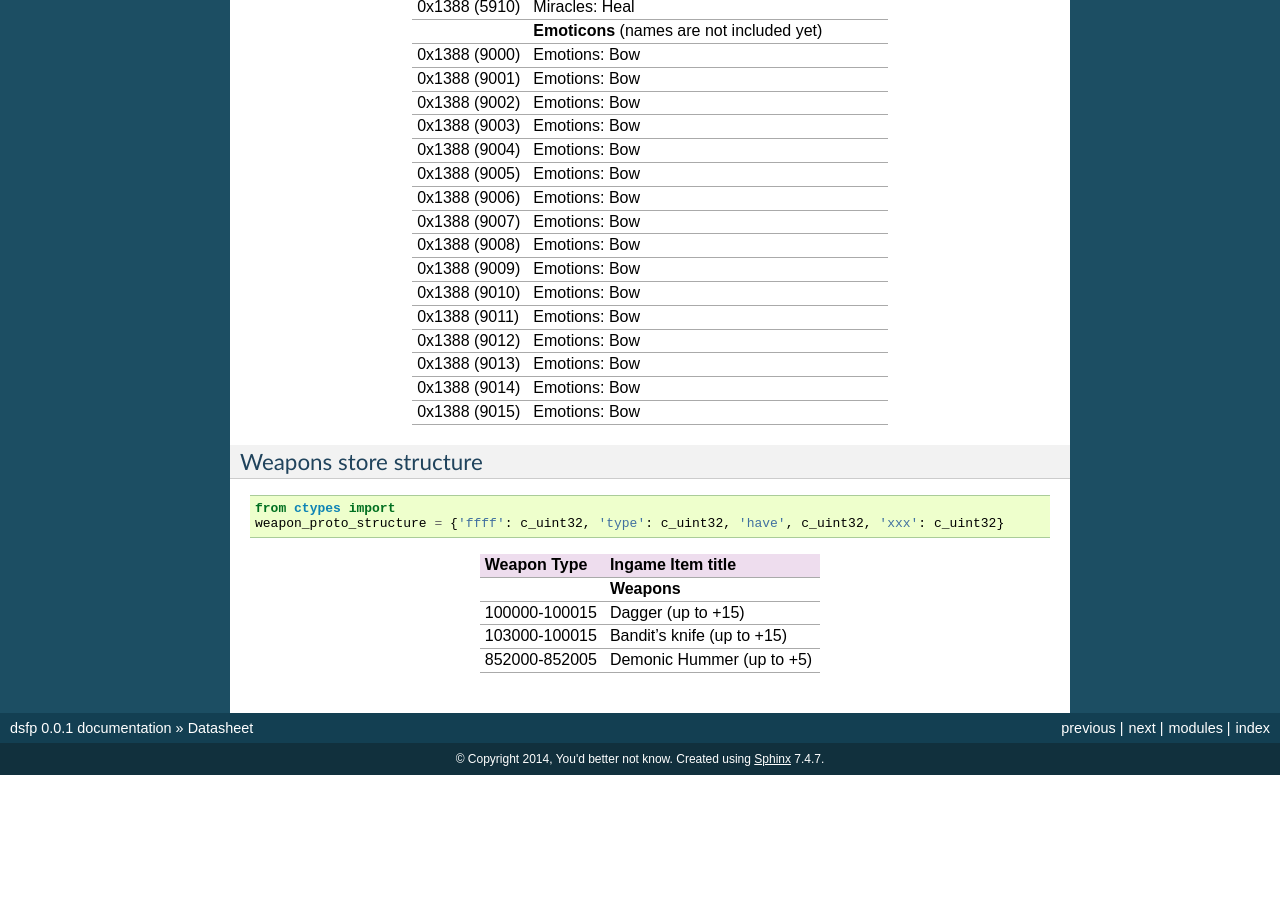
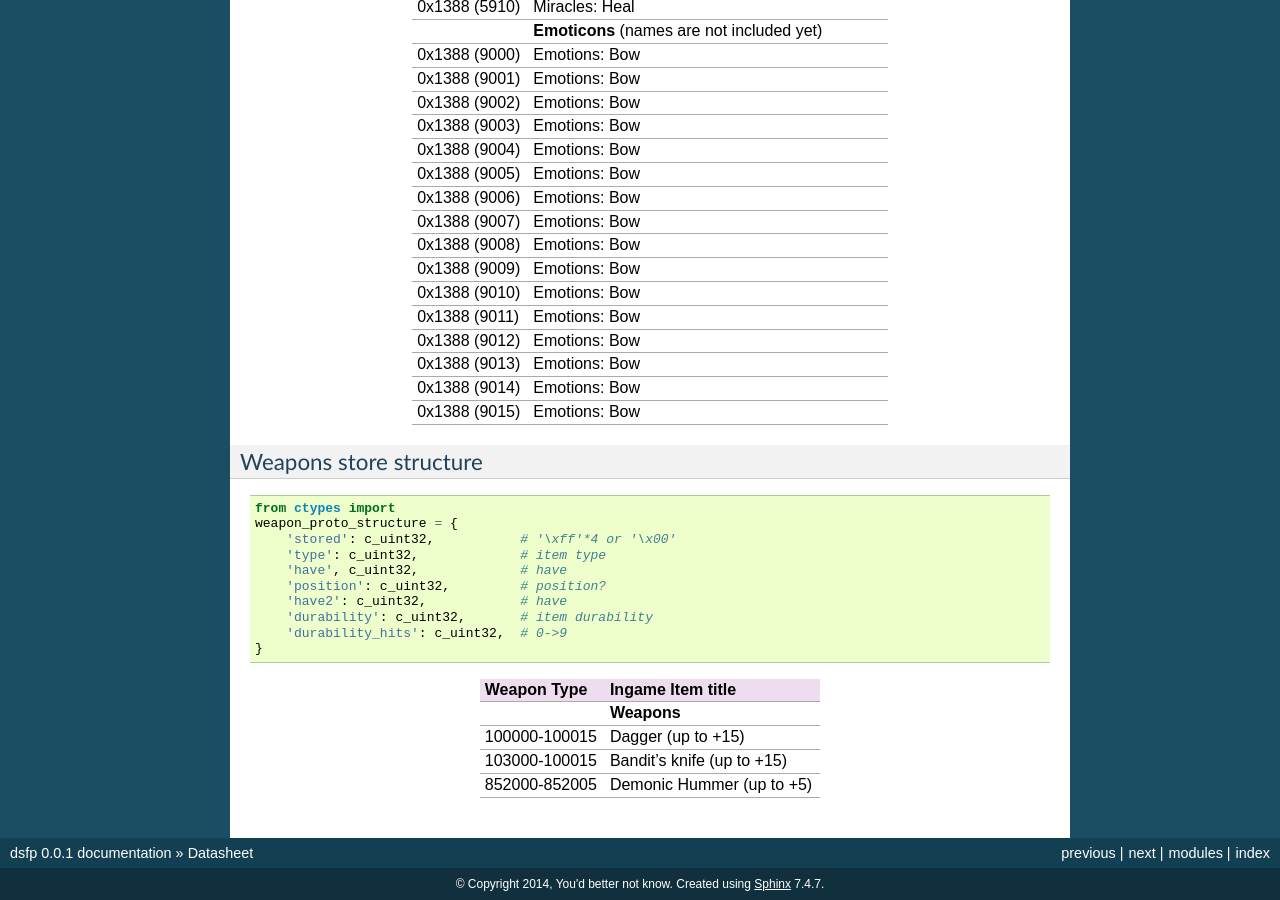
Before and after one commit to tarvitz/dsfp, a Sphinx documentation site: the page built from docs/datasheet.rst, in a window 1280 px wide and 900 px high, scrolled down 9551 px. Built offline with Sphinx 7.4.7, drawn with Linux system fonts in a browser that asks for light colours; formulas are drawn with MathJax 3; before the commit the page ends 10326 px from its top, so only the background shows below that.

Commit message:
update weapons storage datasheet

```diff
--- a/docs/datasheet.rst
+++ b/docs/datasheet.rst
@@ -219,7 +219,7 @@ Start block
     **0x2c** starts with first character data. Character data is under heavily
     process of reverse engineering, so there is only some simple bunch of data
     represented withing different blocks/structures such like as :ref:`stats`,
-    :ref:`items`
+    :ref:`items`.
 
 .. _stats:
 
@@ -334,6 +334,14 @@ Weapons store structure
 .. code-block:: python
 
     from ctypes import
-    weapon_proto_structure = {'ffff': c_uint32, 'type': c_uint32, 'have', c_uint32, 'xxx': c_uint32}
+    weapon_proto_structure = {
+        'stored': c_uint32,           # '\xff'*4 or '\x00'
+        'type': c_uint32,             # item type
+        'have', c_uint32,             # have
+        'position': c_uint32,         # position?
+        'have2': c_uint32,            # have
+        'durability': c_uint32,       # item durability
+        'durability_hits': c_uint32,  # 0->9
+    }
 
 .. include:: data/weapons.rst
```
